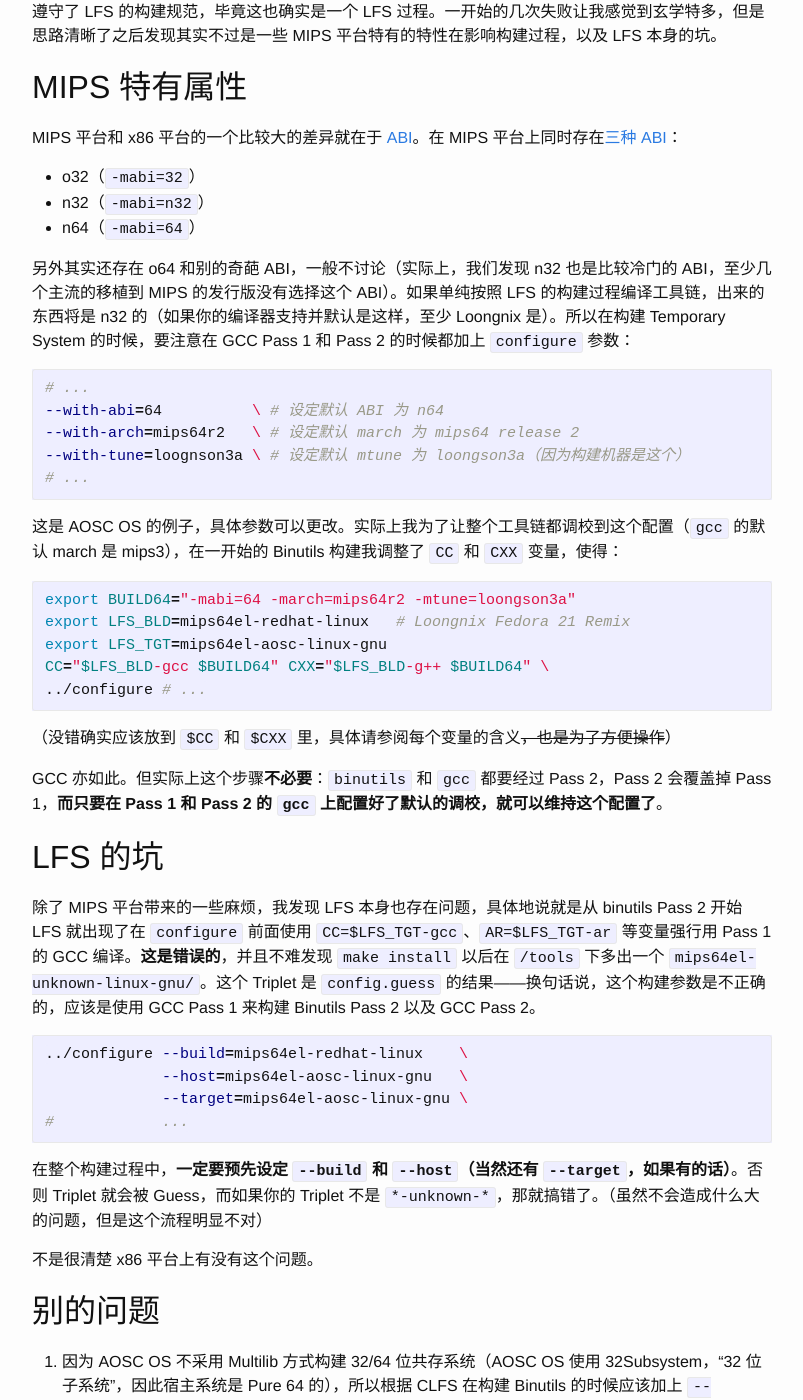
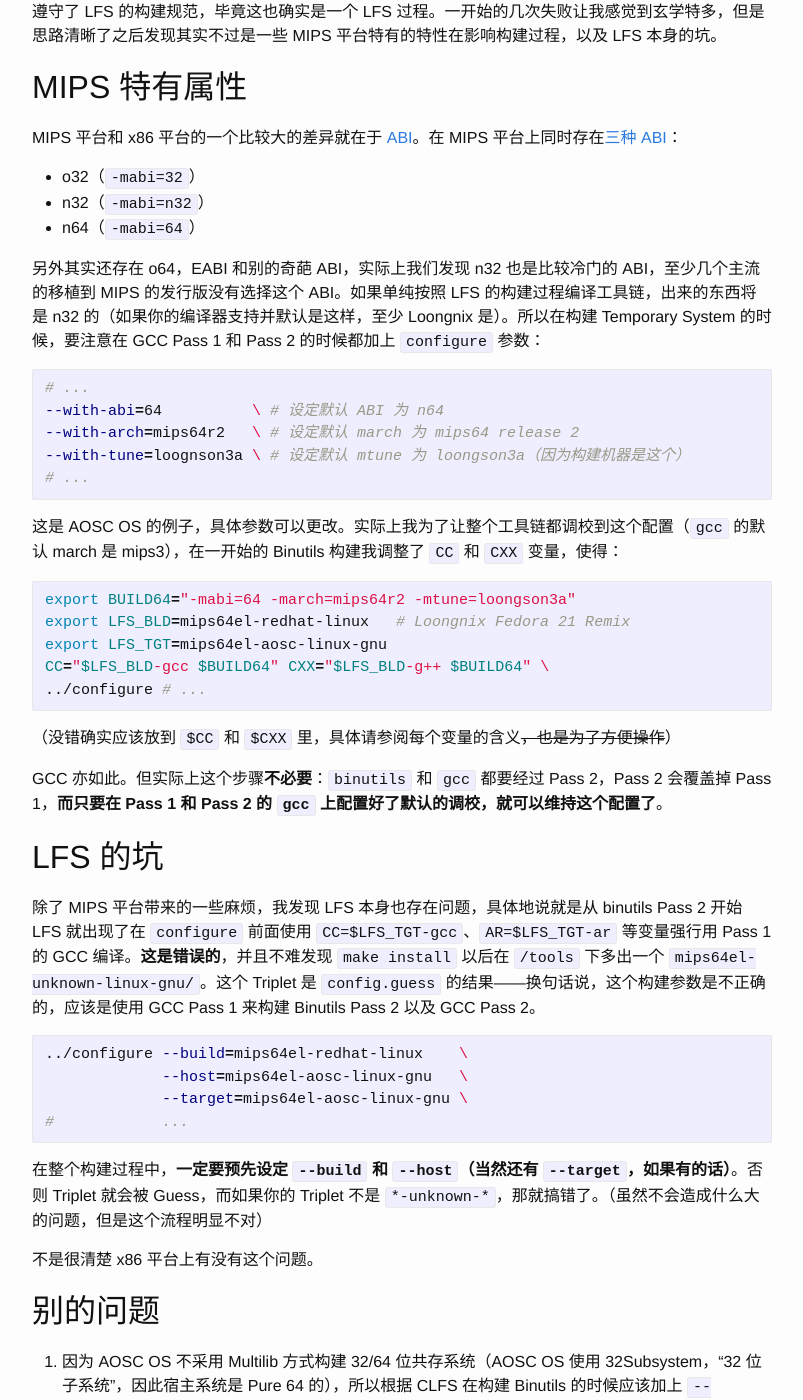
Before and after one commit to lmy441900/lmy441900.github.io, a Jekyll site: the page built from _posts/2016-12-12-lfs-on-mips64-notes.md, in a window 1280 px wide and 1400 px high, scrolled down 311 px. Shown: the whole window, without its empty margins (238-1041 px from the left). Built offline with Jekyll 4.4.1, drawn with Linux system fonts in a browser that asks for light colours; some of the changed text lies outside the part shown.

Commit message:
lfs-on-mips64: update

````diff
--- a/_posts/2016-12-12-lfs-on-mips64-notes.md
+++ b/_posts/2016-12-12-lfs-on-mips64-notes.md
@@ -17,7 +17,7 @@
 - n32（`-mabi=n32`）
 - n64（`-mabi=64`）
 
-另外其实还存在 o64 和别的奇葩 ABI，一般不讨论（实际上，我们发现 n32 也是比较冷门的 ABI，至少几个主流的移植到 MIPS 的发行版没有选择这个 ABI）。如果单纯按照 LFS 的构建过程编译工具链，出来的东西将是 n32 的（如果你的编译器支持并默认是这样，至少 Loongnix 是）。所以在构建 Temporary System 的时候，要注意在 GCC Pass 1 和 Pass 2 的时候都加上 `configure` 参数：
+另外其实还存在 o64，EABI 和别的奇葩 ABI，实际上我们发现 n32 也是比较冷门的 ABI，至少几个主流的移植到 MIPS 的发行版没有选择这个 ABI。如果单纯按照 LFS 的构建过程编译工具链，出来的东西将是 n32 的（如果你的编译器支持并默认是这样，至少 Loongnix 是）。所以在构建 Temporary System 的时候，要注意在 GCC Pass 1 和 Pass 2 的时候都加上 `configure` 参数：
 
 ```bash
 # ...
````
Also changed, not shown: other parts of _posts/2016-12-12-lfs-on-mips64-notes.md (+1 -0 lines).
